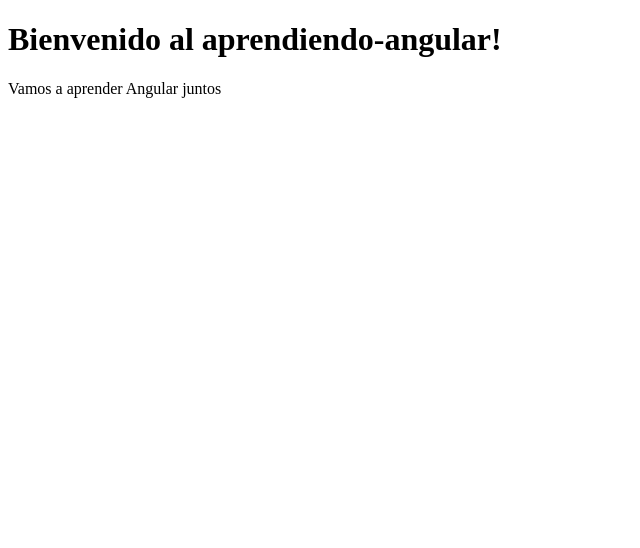
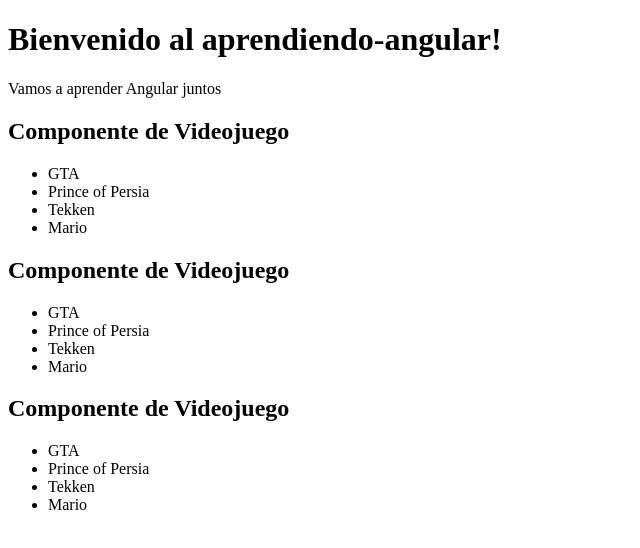
Before and after one commit to jo-infantedc/MyBroAngular, an Angular app: page / in a window 1280 px wide. Shown: the top 548 px of the page, without its empty margins (0-640 px from the left). Built offline with nearby package versions, Linux system fonts and the light colour scheme.

Commit message:
creando un componente

```diff
--- a/src/app/app.component.html
+++ b/src/app/app.component.html
@@ -5,4 +5,7 @@
   <p>
     Vamos a aprender Angular juntos
   </p>
+  <videojuego></videojuego>
+  <videojuego></videojuego>
+  <videojuego></videojuego>
 </div>
--- a/src/app/app.module.ts
+++ b/src/app/app.module.ts
@@ -3,10 +3,13 @@
 
 import { AppRoutingModule } from './app-routing.module';
 import { AppComponent } from './app.component';
+import { VideojuegoComponent } from './videojuego/videojuego.component';
+
 
 @NgModule({
   declarations: [
-    AppComponent
+    AppComponent,
+    VideojuegoComponent
   ],
   imports: [
     BrowserModule,
--- /dev/null
+++ b/src/app/videojuego/videojuego.component.ts
@@ -0,0 +1,20 @@
+import { Component } from "@angular/core";
+
+@Component({
+    selector: 'videojuego',
+    template: `
+        <h2>Componente de Videojuego</h2>
+        <ul>
+            <li>GTA</li>
+            <li>Prince of Persia</li>
+            <li>Tekken</li>
+            <li>Mario</li>
+        </ul>
+    `
+})
+export class VideojuegoComponent {
+
+    constructor(){
+        console.log('Se ha cargado el componente: videojuego.component.ts')
+    }
+}
```
Also changed, not shown: src/app/videojuego/videojuego.component.html (added).
